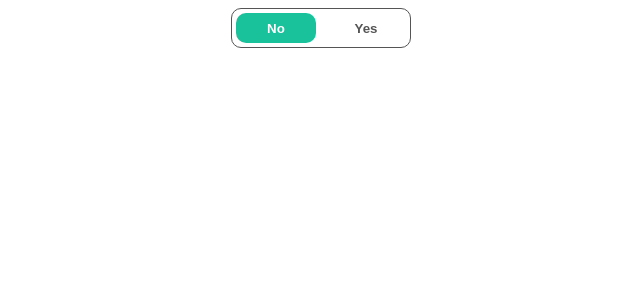
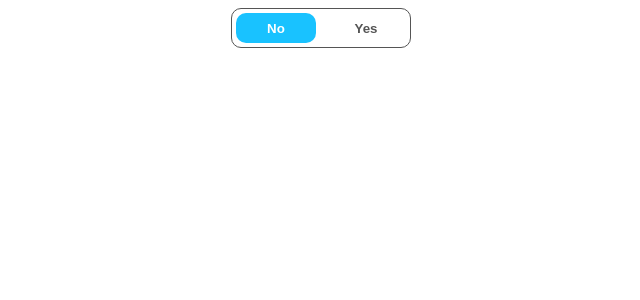
Before and after one commit to eugenioarantes/react-utils, a React (Create React App) app: page / in a window 1280 px wide. Shown: the top 300 px of the page, without its empty margins (319-959 px from the left). Built offline with nearby package versions, Linux system fonts and the light colour scheme.

Commit message:
changing background block color

```diff
--- a/src/pages/Home/styles.ts
+++ b/src/pages/Home/styles.ts
@@ -94,7 +94,7 @@ export const BlockColor = styled.div<BlockColorProps>`
 
   width: 80px;
   height: 30px;
-  background: #19c29b;
+  background: #19c2ff;
 
   border: 0;
   border-radius: 10px;
```
